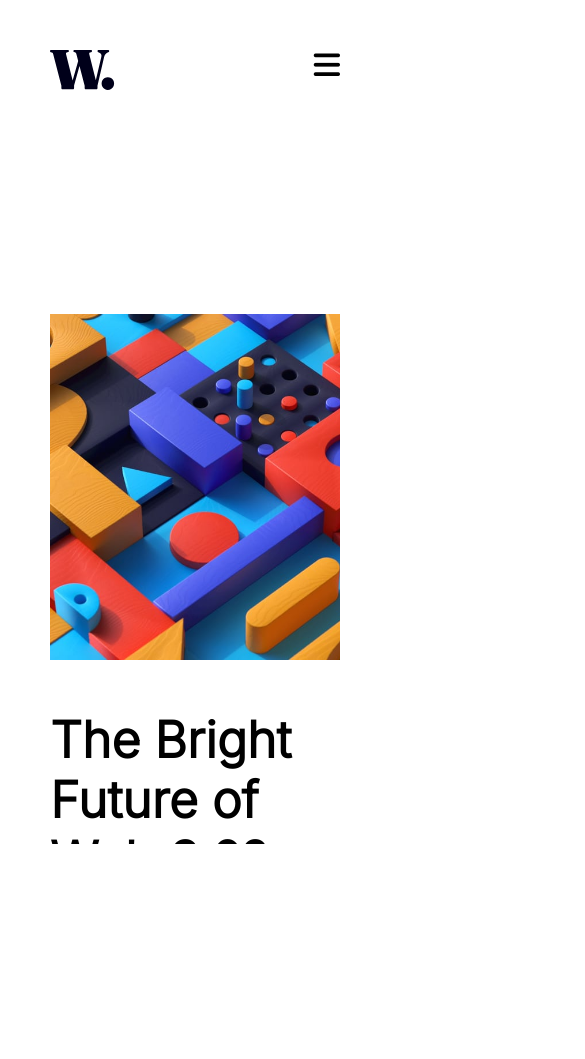
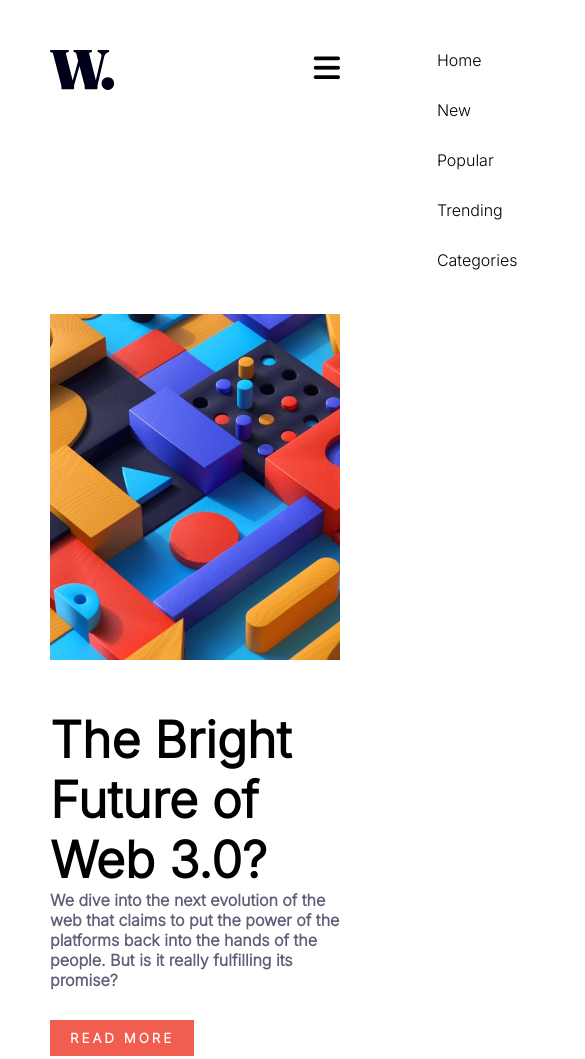
Before and after one commit to milk-in-a-bag/news-homepage, a plain HTML site: page index.html in a window 390 px wide. Shown: the top 1059 px of the page, 585 px wide, since content can reach past the window. Before the commit the page ends 844 px from the top, so only its background shows below. Drawn offline with Linux system fonts and the light colour scheme.

Commit message:
some minor bug fixes

```diff
--- a/app.js
+++ b/app.js
@@ -1,4 +1,4 @@
-const hamburger = document.querySelector(".fa-bars");
+const hamburger = document.querySelector(".bars");
 const sideMenu =document.querySelector(".nav-links");
 const links = document.querySelectorAll(".nav-links");
 
--- a/style.css
+++ b/style.css
@@ -21,7 +21,7 @@ a{
     text-decoration: none;
     color: black;
 }
-.fa-bars{
+.bars{
     display: none;
     font-size: 30px;
 }
@@ -129,11 +129,7 @@ h3{
     font-weight: bold;
 }
 @media screen and (max-width: 600px){
-    html,body{
-        height: 100%;
-        width: 100%;
-        margin: 0;
-        padding: 0;
+    body{
         overflow-x: hidden;
     }
     .mc{
@@ -166,7 +162,7 @@ h3{
     .button{
         margin: 0;
     }
-    .fa-bars{
+    .bars{
         display: inline;
     }
     .nav-links{
@@ -194,7 +190,6 @@ h3{
         flex-direction: column;
         position: relative;
         bottom: 600px;
-        background-color: brown;
     }
     .item1,.item2,.item3{
         margin-bottom: 50px;
```
Also changed, not shown: index.html (+2 -2 lines).
